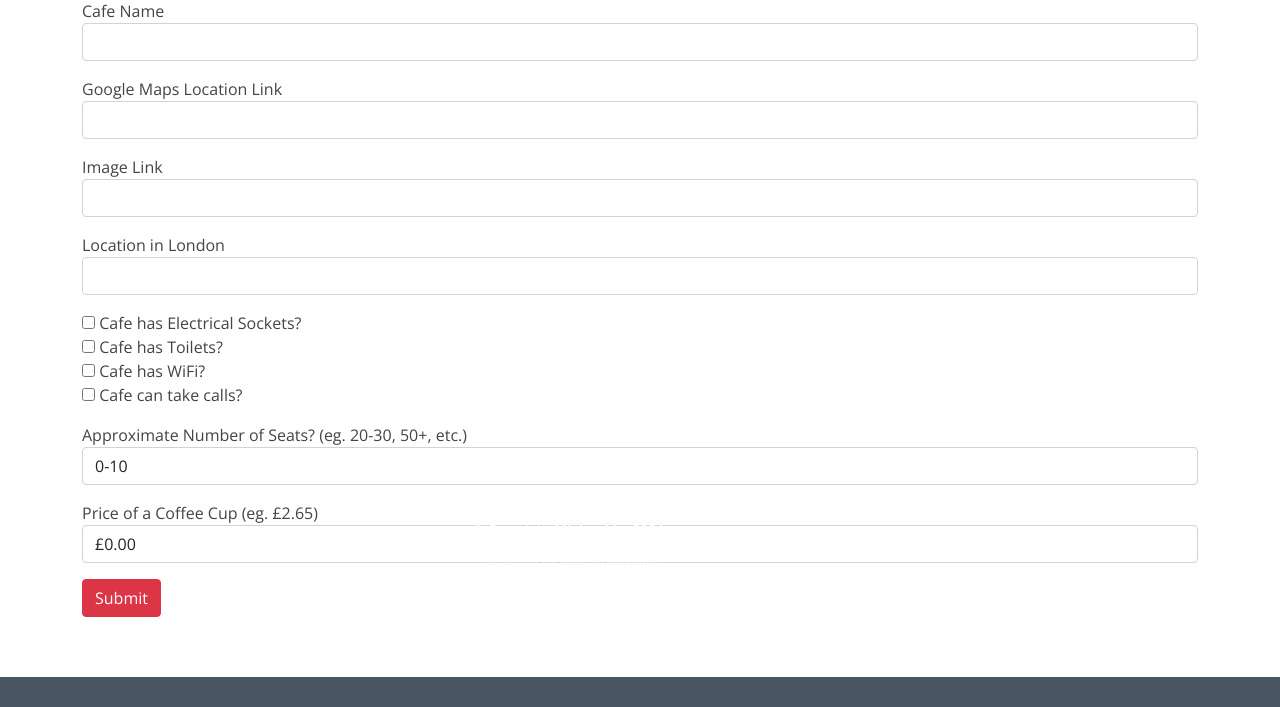
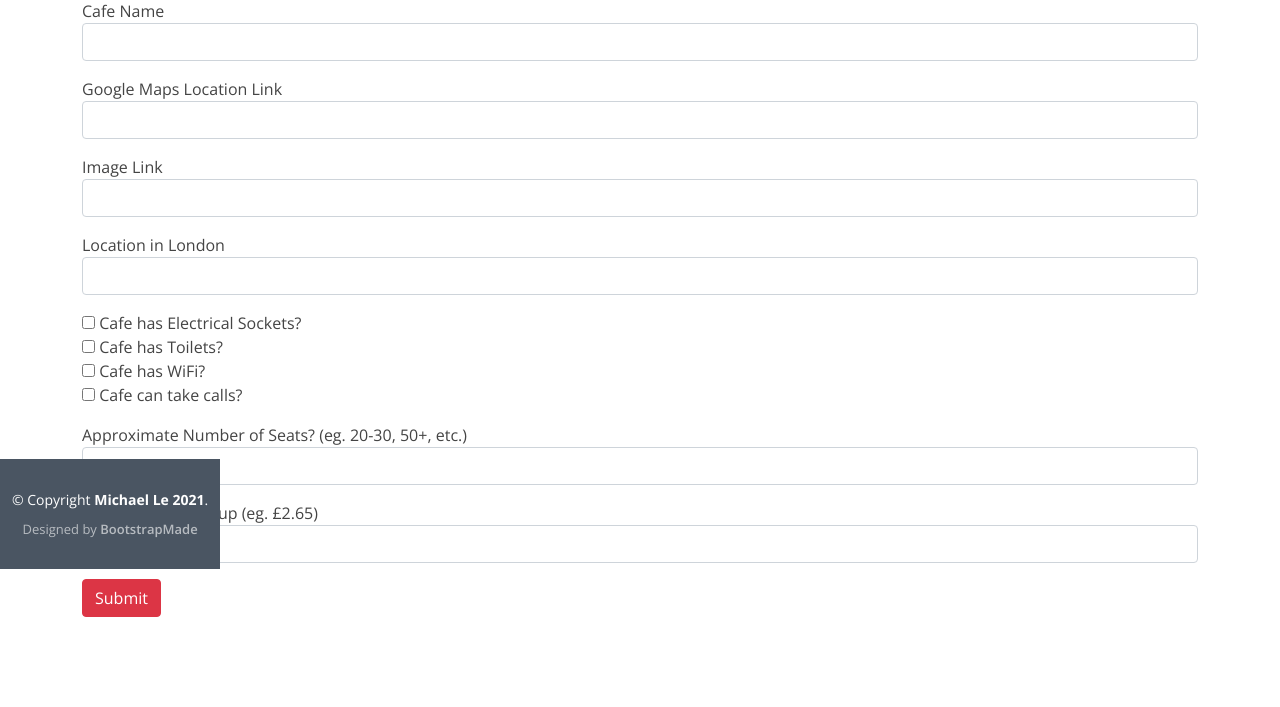
Before and after one commit to mileuc/coffee-connect, a Flask app: page /add-cafe in a window 1280 px wide. Shown: the part 231-938 px from the top of the page. After the commit the page ends 848 px from the top, so only its background shows below. Run offline with Flask 2, Linux system fonts and the light colour scheme; parts of the project's set-up code (start-up, migrations or seed data) failed here and were passed over; some libraries are stand-ins or nearby versions.

Commit message:
Change styling

```diff
--- a/static/assets/css/style.css
+++ b/static/assets/css/style.css
@@ -2098,7 +2098,7 @@ section {
     padding: 0.5rem;
 }
 
-.footer {
+#footer {
     position: absolute;
     bottom: 0;
 }
--- a/templates/footer.html
+++ b/templates/footer.html
@@ -58,7 +58,7 @@
 <!--      </div>-->
 <!--    </div>-->
 
-    <div class="container footer">
+    <div class="container">
       <div class="copyright">
         &copy; Copyright <strong><span>Michael Le {{year}}</span></strong>.
       </div>
```
